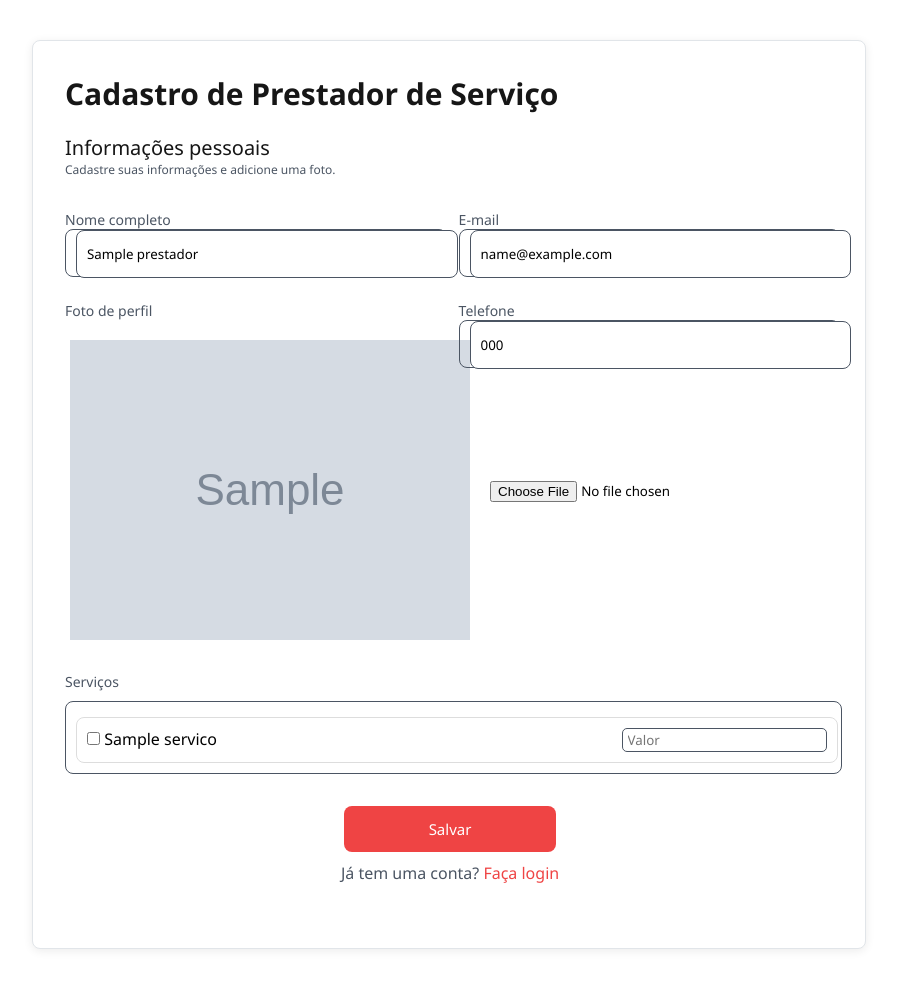
After one commit to Heber-Wl/teste-fullstack-heber, a CakePHP app: the page made by app/View/Admin/editar_prestador.ctp in a window 1280 px wide. The commit adds this page. Shown: the whole page, without its empty margins (191-1088 px from the left). Run offline with PHP 8.4 and a stand-in for CakePHP, Linux system fonts and the light colour scheme; the template is opened without the code that fills it: most values are stand-ins (such as "Sample title", 1, 10 or a date in 2020); grey boxes marked "Sample" are stand-in pictures; form fields are guessed from the names that the template uses; some libraries are stand-ins or nearby versions.

Commit message:
feat - edição de prestador e seus serviços

```diff
--- /dev/null
+++ b/app/View/Admin/editar_prestador.ctp
@@ -0,0 +1,133 @@
+<!DOCTYPE html>
+<html lang="pt-br">
+<head>
+    <meta charset="UTF-8">
+    <meta name="viewport" content="width=device-width, initial-scale=1.0">
+    <title>Editar</title>
+
+    <?php
+        echo $this->Html->css('reset');
+        echo $this->Html->css('cadastroPrestador');
+        echo $this->Html->css('https://cdnjs.cloudflare.com/ajax/libs/font-awesome/6.0.0/css/all.min.css')
+    ?>
+</head>
+<body>
+    <main class="main">
+        <div class="card-login">
+            <div class="home">
+                <h1 class="titulo">Cadastro de Prestador de Serviço</h1>
+                <span class="sub-titulo">Informações pessoais</span>
+                <span class="sub-sub-titulo">Cadastre suas informações e adicione uma foto. </span>
+            </div>
+            <?= $this->Form->create('Prestador', [
+                'url' => ['controller' => 'admin', 'action' => 'atualizarPrestador'],
+                'type' => 'file'
+            ]) ?>
+            <div class="form">
+                <?php
+                    echo $this->Form->hidden('id', [
+                        'value' => $prestador['Prestador']['id']
+                    ]);
+                ?>
+                <div class="inpts">
+                    <label class="label">
+                        Nome completo
+                    </label>
+                    <?= $this->Form->input('nome', [
+                        'label' => false,
+                        'div' => false,
+                        'class' => 'input',
+                        'placeholder' => 'Digite seu nome',
+                        'value' =>  $prestador['Prestador']['nome']
+                    ]); ?>
+                </div>
+                <div class="inpts">
+                    <label class="label">
+                        E-mail
+                    </label>
+                    <?= $this->Form->input('email', [
+                        'label' => false,
+                        'div' => false,
+                        'class' => 'input',
+                        'placeholder' => 'seu@email.com',
+                        'type' => 'email',
+                        'value' =>  $prestador['Prestador']['email']
+                    ]); ?>
+                </div>
+                <div class="inpts">
+                    <label class="label">
+                        Foto de perfil
+                    </label>
+                    <div class="foto">
+                        <?php if (!empty($prestador['foto'])): ?>
+                            <img src="/img/prestadores/<?= $prestador['foto'] ?>"
+                                alt="Foto"
+                                class="foto-atual">
+                        <?php else: ?>
+                            <!-- Ícone padrão -->
+                            <svg class="icone user" xmlns="http://www.w3.org/2000/svg" viewBox="0 0 24 24">
+                                <path fill="#909194ff" d="M12 2C6.477 2 2 6.477 ..."/>
+                            </svg>
+                        <?php endif; ?>
+
+                        <!-- Input file -->
+                        <?= $this->Form->input('foto', [
+                            'type' => 'file',
+                            'label' => false,
+                            'div' => false,
+                            'class' => 'input file',
+                            'id' => 'foto'
+                        ]); ?>
+                    </div>
+                </div>
+                <div class="inpts">
+                    <label class="label">
+                        Telefone
+                    </label>
+                    <?= $this->Form->input('telefone', [
+                        'label' => false,
+                        'div' => false,
+                        'class' => 'input',
+                        'placeholder' => '(99) 99999-9999',
+                        'oninput' => 'formatarTelefone(this)',
+                        'value' =>  $prestador['Prestador']['telefone']
+                    ]); ?>
+                </div>
+            </div>
+            <div class="inpts servicos">
+                <label class="label">
+                    Serviços
+                </label>
+                <div class="lista-servicos">
+                    <?php foreach ($servicos as $id => $descricao): ?>
+                        <div class="lista-de-servicos">
+                            <div class="junto">
+                                <input type="checkbox"
+                                    name="data[PrestadorServico][servico][<?= $id ?>][id]"
+                                    value="<?= $id ?>"
+                                    <?= in_array($id, $servicosMarcados) ? 'checked' : '' ?>>
+                                <?= $descricao ?>
+                            </div>
+
+                            <input type="number" step="0.01" min="0"
+                                placeholder="Valor"
+                                name="data[PrestadorServico][servico][<?= $id ?>][valor]"
+                                class="input-servico-valor"
+                                value="<?= isset($valoresMarcados[$id]) ? $valoresMarcados[$id] : '' ?>">
+                        </div>
+                    <?php endforeach; ?>
+                </div>
+            </div>
+            <div class="botoes">
+                <input id="submit-btn" class="botao-entrar" type="submit" value="Salvar">
+                <span class="nao-login" >Já tem uma conta? <a class="link-nao-login" href="<?php echo $this->Html->url('/'); ?>">Faça login</a></span>
+            </div>
+            <?= $this->Form->end(); ?>
+        </div>
+    </main>
+    <?php
+        echo $this->Html->script('formatarTelefone');
+        echo $this->Html->script('verificadorSenha');
+    ?>
+</body>
+</html>
--- a/app/View/Admin/pagina_inicial.ctp
+++ b/app/View/Admin/pagina_inicial.ctp
@@ -134,7 +134,11 @@
                                 <?php endforeach; ?>
                             </td>
                             <td>
-                                <a class="link" href="">
+                                <a class="link" href="<?php echo $this->Html->url([
+                                    'controller' => 'admin',
+                                    'action' => 'editarPrestador',
+                                    $prestador['Prestador']['id']
+                                ]); ?>">
                                     <svg class="icon editar" xmlns="http://www.w3.org/2000/svg" width="24" height="24" viewBox="0 0 24 24"><path fill="#535862" d="m7 17.013l4.413-.015l9.632-9.54c.378-.378.586-.88.586-1.414s-.208-1.036-.586-1.414l-1.586-1.586c-.756-.756-2.075-.752-2.825-.003L7 12.583zM18.045 4.458l1.589 1.583l-1.597 1.582l-1.586-1.585zM9 13.417l6.03-5.973l1.586 1.586l-6.029 5.971L9 15.006z"/><path fill="#535862" d="M5 21h14c1.103 0 2-.897 2-2v-8.668l-2 2V19H8.158c-.026 0-.053.01-.079.01c-.033 0-.066-.009-.1-.01H5V5h6.847l2-2H5c-1.103 0-2 .897-2 2v14c0 1.103.897 2 2 2"/></svg>
                                 </a>
                                 <a class="link" href="">
```
Also changed, not shown: app/Config/routes.php (+12 -0 lines), app/Controller/AdminController.php (+89 -0 lines).
